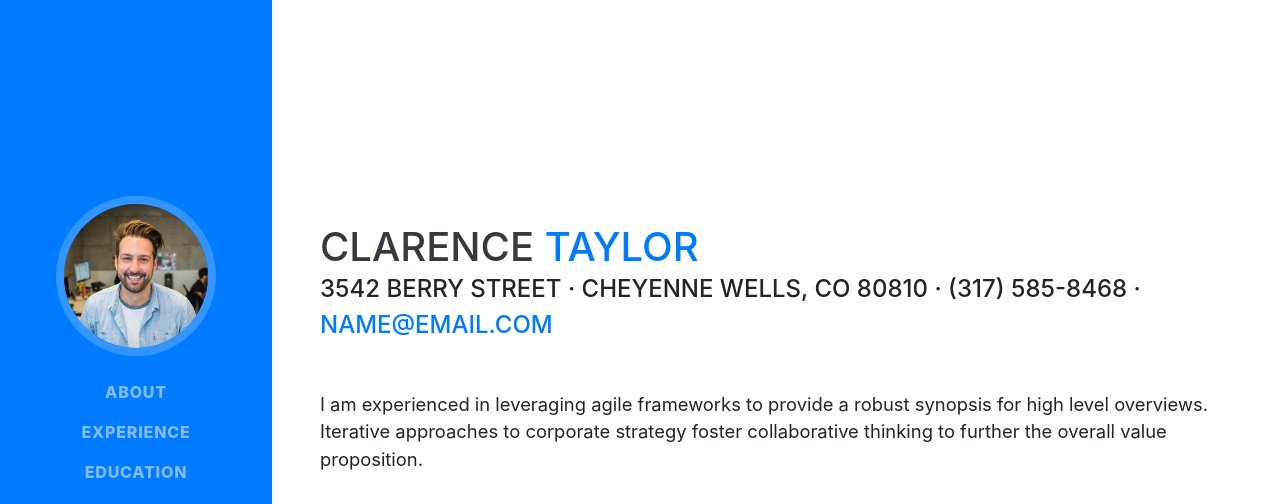
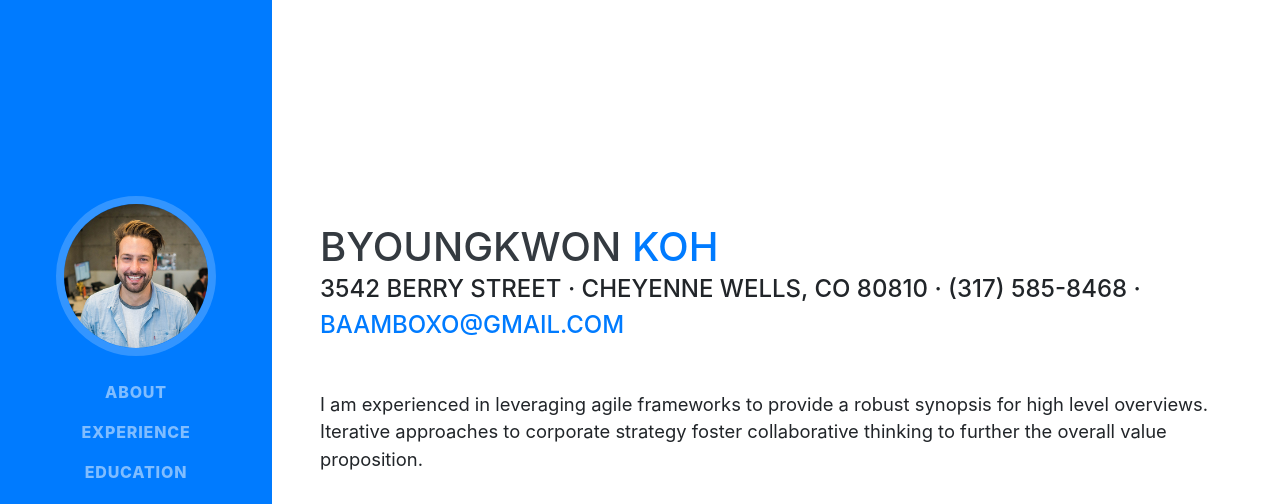
Before and after one commit to baambox5/baambox5.github.io, a website with bundled scripts: page index.html in a window 1280 px wide. Shown: the top 504 px of the page. Built offline with nearby package versions, Linux system fonts and the light colour scheme; a web font is replaced by a local one.

Commit message:
first commit

```diff
--- a/index.html
+++ b/index.html
@@ -63,11 +63,11 @@
 
     <section class="resume-section p-3 p-lg-5 d-flex align-items-center" id="about">
       <div class="w-100">
-        <h1 class="mb-0">Clarence
-          <span class="text-primary">Taylor</span>
+        <h1 class="mb-0">BYOUNGKWON
+          <span class="text-primary">KOH</span>
         </h1>
         <div class="subheading mb-5">3542 Berry Street · Cheyenne Wells, CO 80810 · (317) 585-8468 ·
-          <a href="mailto:name@email.com">name@email.com</a>
+          <a href="mailto:baamboxo@gmail.com">baamboxo@gmail.com</a>
         </div>
         <p class="lead mb-5">I am experienced in leveraging agile frameworks to provide a robust synopsis for high level overviews. Iterative approaches to corporate strategy foster collaborative thinking to further the overall value proposition.</p>
         <div class="social-icons">
```
